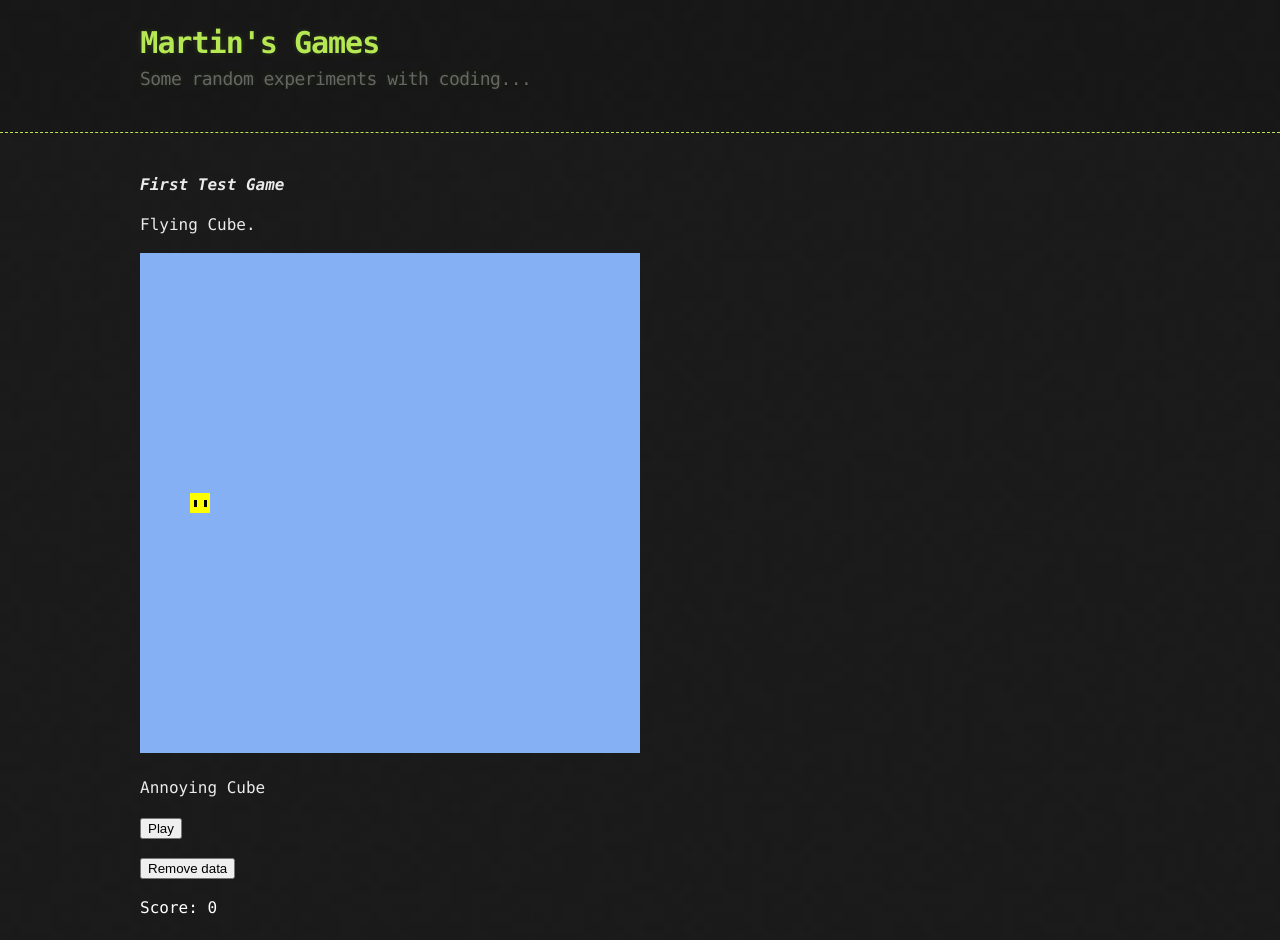
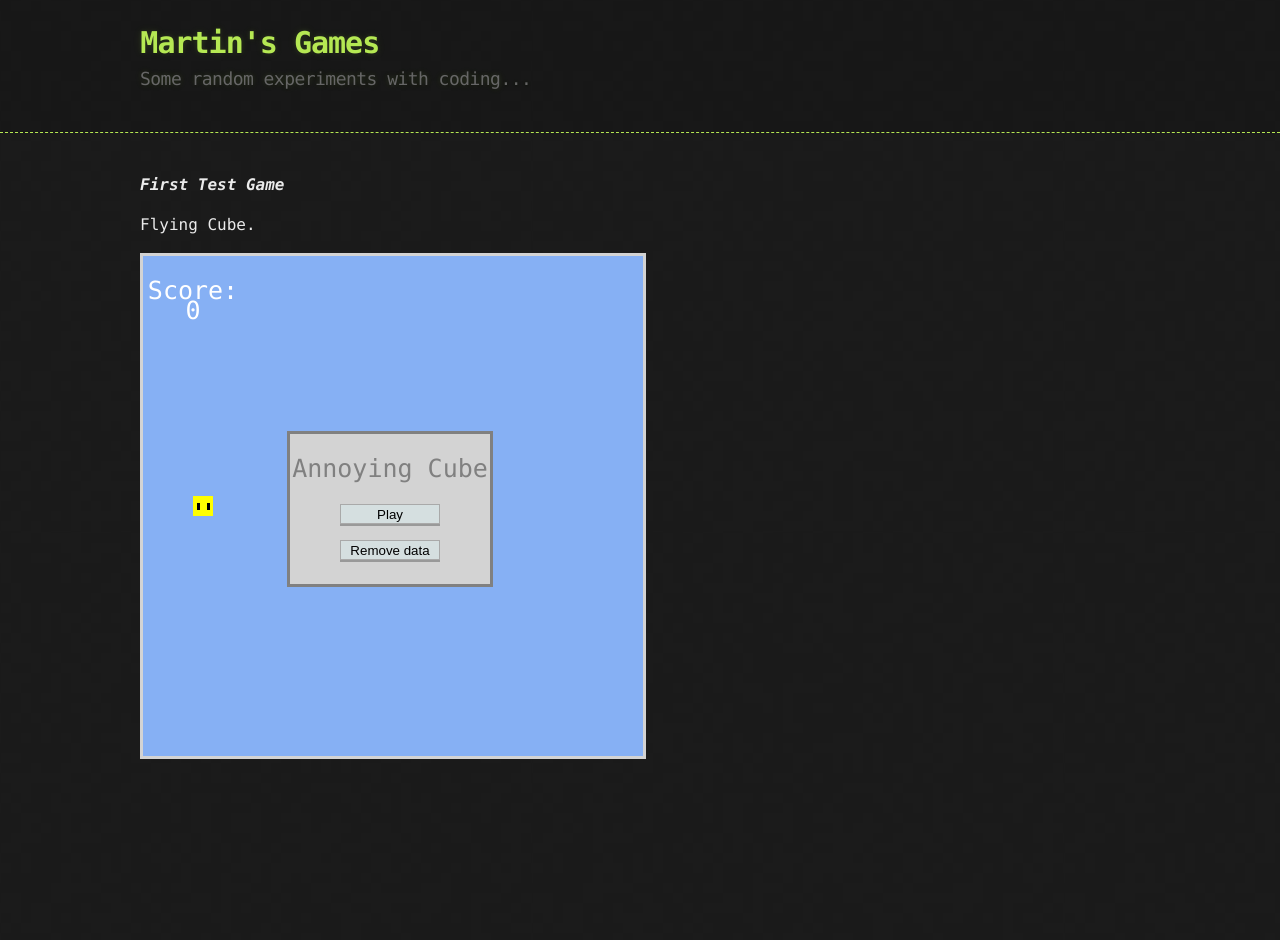
Before and after one commit to makoteo/blog, a Jekyll site: the page built from _games/flying-cube/index.md, in a window 1280 px wide. Built offline with Jekyll 4.4.1, drawn with Linux system fonts in a browser that asks for light colours; after the commit the page ends 900 px from its top, so only the background shows below that.

Commit message:
Testing html 31

```diff
--- /dev/null
+++ b/_games/flying-cube/game01.css
@@ -0,0 +1,61 @@
+div.relative {
+    position: relative;
+    width: 500px;
+    height: 500px;
+    border: 3px solid lightgray;
+}
+
+div.absolute {
+    position: absolute;
+    top: 175px;
+    right: 150px;
+    width: 200px;
+    height: 150px;
+    border: 3px solid gray;
+    background-color: lightgray;
+}
+div.onside {
+    position: absolute;
+    top: 0px;
+    right: 400px;
+    width: 100px;
+    height: 100px;
+}
+p.centeredbig {
+    text-align: center;
+    line-height: 20px;
+    font-size: 25px;
+    color: gray;
+    user-select: none;
+    -moz-user-select: none;
+    -khtml-user-select: none;
+    -webkit-user-select: none;
+    -o-user-select: none;
+}
+p.centered {
+    text-align: center;
+    line-height: 11px;
+    font-size: 16px;
+    color: gray;
+    -moz-user-select: none;
+    -khtml-user-select: none;
+    -webkit-user-select: none;
+    -o-user-select: none;
+}
+button {
+    background: #d5dfe0;/*color*/
+    height: 20px;
+    width: 100px;
+    border: 1px solid darkgray;
+    box-shadow: 0px 2px #999;/*x pos, y pos, blur(optional), color*/
+    transition: all 0s;
+}
+button:hover {
+    background: #7c8786;/*color*/
+}
+button:active {
+    background: #7c8786;
+}
+button:focus {
+    outline:0;
+}
--- a/_games/flying-cube/game01.html
+++ b/_games/flying-cube/game01.html
@@ -1,4 +1,4 @@
-
+<link rel="stylesheet" type="text/css" href="game01.css">
 
 <div class="relative">
     <canvas onclick="Jump()" id="myCanvas" width="500" height="500">
```
